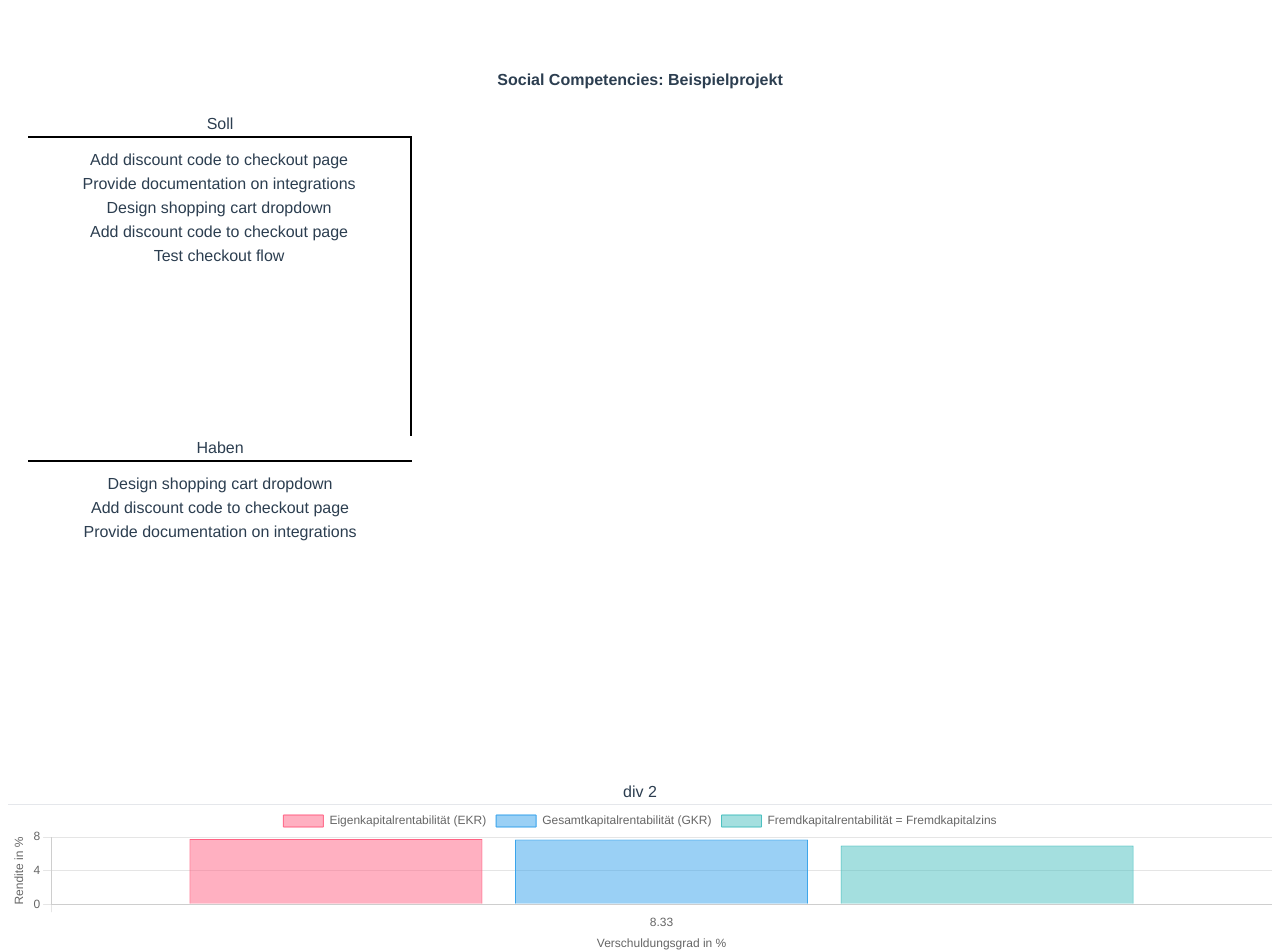
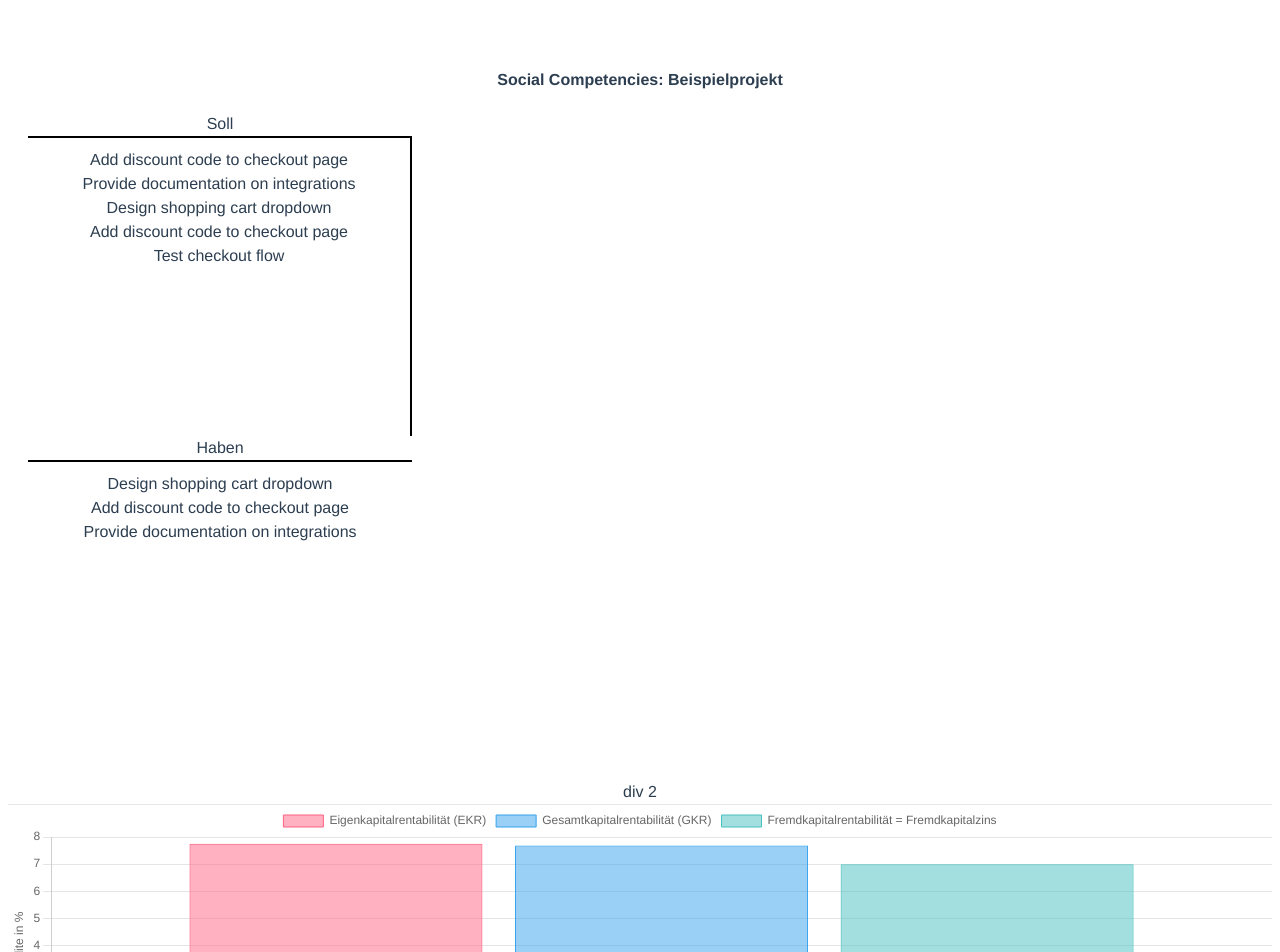
Before and after one commit to dominikdablander/dukproject, a Vue app: page / in a window 1280 px wide. Shown: the top 952 px of the page. Built offline with nearby package versions, Linux system fonts and the light colour scheme.

Commit message:
modified:   src/components/Chart.vue

```diff
--- a/src/components/Chart.vue
+++ b/src/components/Chart.vue
@@ -1,7 +1,7 @@
 <template>
   <div class="grid grid-cols-1 md:grid-cols-2 gap-4">
     <div class="md:min-h-[500px] sm:min-h-[400px] md:p-4">
-      <canvas id="financeChart" ref="chartCanvas"></canvas>
+      <canvas style="min-height: 300px;" id="financeChart" ref="chartCanvas"></canvas>
     </div>
     <div class="p-10">
       <div class="rounded-lg p-4 shadow-md" style="max-width: 300px">
```
